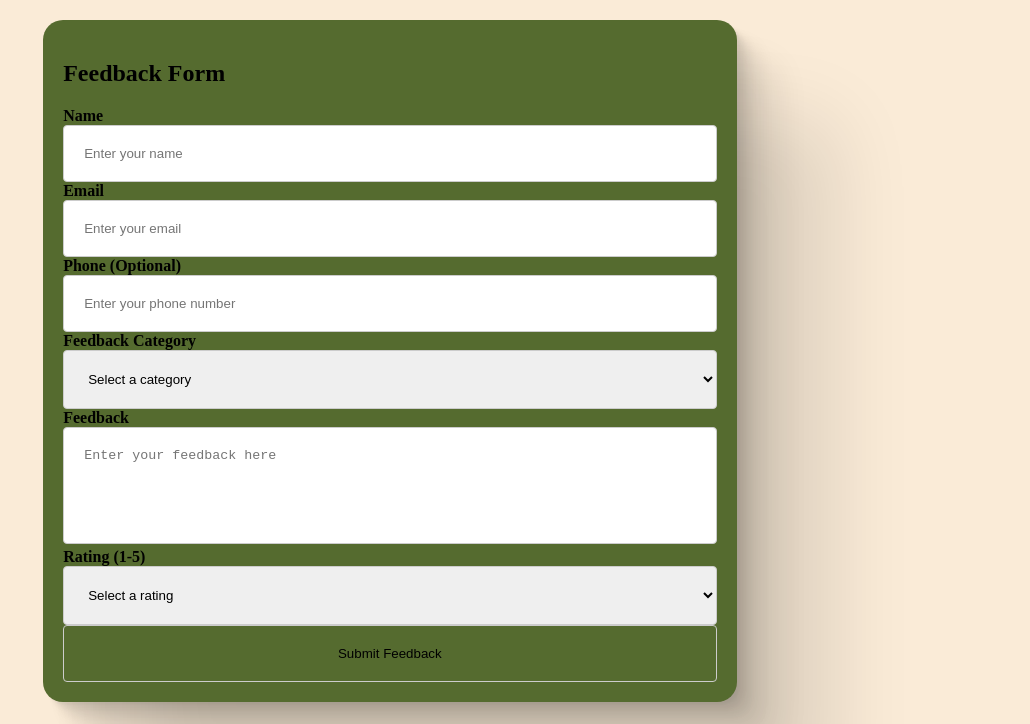
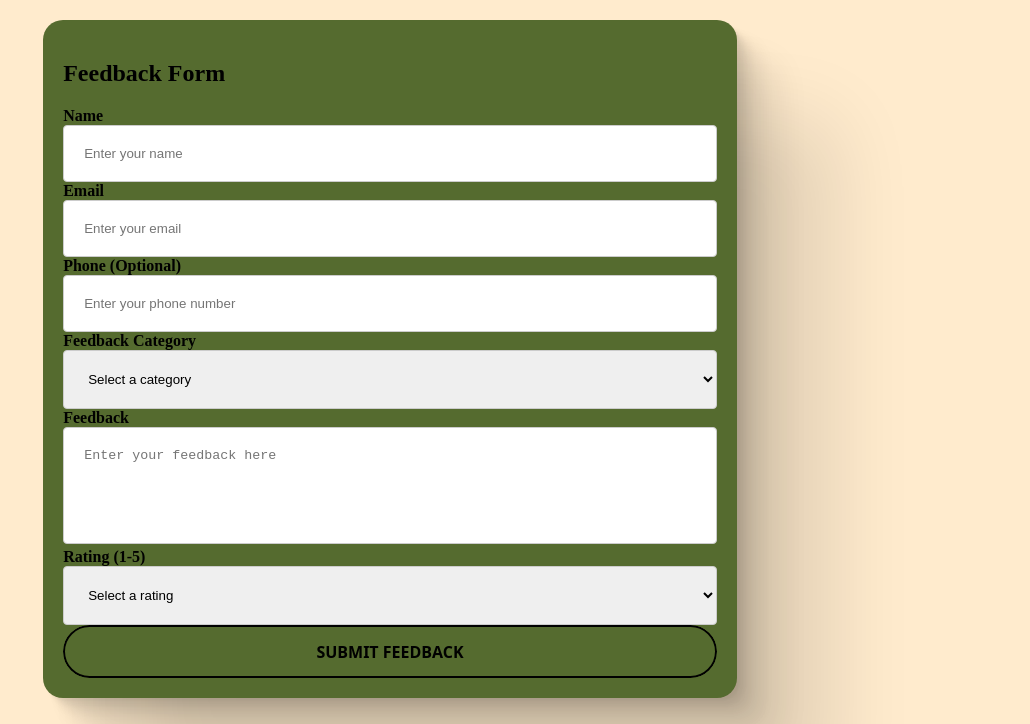
Before and after one commit to spandita2/helloworld, a plain HTML site: page index.html in a window 1280 px wide. Shown: the top 724 px of the page, without its empty margins (250-1280 px from the left). Drawn offline with Linux system fonts and the light colour scheme.

Commit message:
Add files via upload

```diff
--- a/index.html
+++ b/index.html
@@ -55,9 +55,12 @@
         <div class="error" id="ratingError"></div>
 
         <!-- Submit Button -->
-        <button type="button" id="submitBtn" class="hover-grw">Submit Feedback</button>
+        <button type="button" id="submitBtn" class="btn-17">Submit Feedback</button>
+
 
     </form>
+
+
 
     <svg class="hover-grw" xmlns="http://www.w3.org/2000/svg" viewBox="0 0 1440 320"><path fill="#636b2f" fill-opacity="1" d="M0,224L26.7,218.7C53.3,213,107,203,160,218.7C213.3,235,267,277,320,266.7C373.3,256,427,192,480,181.3C533.3,171,587,213,640,229.3C693.3,245,747,235,800,218.7C853.3,203,907,181,960,154.7C1013.3,128,1067,96,1120,112C1173.3,128,1227,192,1280,186.7C1333.3,181,1387,107,1413,69.3L1440,32L1440,320L1413.3,320C1386.7,320,1333,320,1280,320C1226.7,320,1173,320,1120,320C1066.7,320,1013,320,960,320C906.7,320,853,320,800,320C746.7,320,693,320,640,320C586.7,320,533,320,480,320C426.7,320,373,320,320,320C266.7,320,213,320,160,320C106.7,320,53,320,27,320L0,320Z"></path></svg>
 
--- a/style.css
+++ b/style.css
@@ -1,7 +1,7 @@
 body{
     font-family: 'Times New Roman', Times, serif;
     margin: 20px;
-    background-color: antiquewhite;
+    background-color: blanchedalmond;
 
 }
 form{
@@ -38,12 +38,7 @@ input,textarea{
     box-sizing: border-box;
     resize: none;
 }
-button{
-    background-color:darkolivegreen;
-}
-button:hover{
-    background-color:bisque;
-}
+
 .hover-grw{
     display: inline-block;
     vertical-align: middle;
@@ -55,10 +50,145 @@ button:hover{
     -webkit-transition-property: transform;
     transition-property: transform;
 }
-.parent {
-    display: grid;
-    grid-template-columns: repeat(6, 1fr);
-    grid-template-rows: repeat(5, 1fr);
-    grid-column-gap: 0px;
-    grid-row-gap: 0px;
-    }
+
+
+.btn-17,
+.btn-17 *,
+.btn-17 :after,
+.btn-17 :before,
+.btn-17:after,
+.btn-17:before {
+  border: 0 solid;
+  box-sizing: border-box;
+}
+
+.btn-17 {
+  -webkit-tap-highlight-color: transparent;
+  -webkit-appearance: button;
+  background-color: darkolivegreen;
+  background-image: none;
+  color: black;
+  cursor: pointer;
+  font-family: ui-sans-serif, system-ui, -apple-system, BlinkMacSystemFont,
+    Segoe UI, Roboto, Helvetica Neue, Arial, Noto Sans, sans-serif,
+    Apple Color Emoji, Segoe UI Emoji, Segoe UI Symbol, Noto Color Emoji;
+  font-size: 100%;
+  font-weight: 900;
+  line-height: 1.5;
+  margin: 0;
+  -webkit-mask-image: -webkit-radial-gradient(#000, #fff);
+  padding: 0;
+  text-transform: uppercase;
+}
+
+.btn-17:disabled {
+  cursor: default;
+}
+
+.btn-17:-moz-focusring {
+  outline: auto;
+}
+
+.btn-17 svg {
+  display: block;
+
+}
+
+.btn-17 [hidden] {
+  display: none;
+}
+
+.btn-17 {
+  border-radius: 99rem;
+  border-width: 2px;
+  padding: 0.8rem 3rem;
+  z-index: 0;
+}
+
+.btn-17,
+.btn-17 .text-container {
+  overflow: hidden;
+  position: relative;
+}
+
+.btn-17 .text-container {
+  display: block;
+  mix-blend-mode: difference;
+}
+
+.btn-17 .text {
+  display: block;
+  position: relative;
+}
+
+.btn-17:hover .text {
+  -webkit-animation: move-up-alternate 0.3s forwards;
+  animation: move-up-alternate 0.3s forwards;
+}
+
+@-webkit-keyframes move-up-alternate {
+  0% {
+    transform: translateY(0);
+  }
+
+  50% {
+    transform: translateY(80%);
+  }
+
+  51% {
+    transform: translateY(-80%);
+  }
+
+  to {
+    transform: translateY(0);
+  }
+}
+
+@keyframes move-up-alternate {
+  0% {
+    transform: translateY(0);
+  }
+
+  50% {
+    transform: translateY(80%);
+  }
+
+  51% {
+    transform: translateY(-80%);
+  }
+
+  to {
+    transform: translateY(0);
+  }
+}
+
+.btn-17:after,
+.btn-17:before {
+  --skew: 0.2;
+  background: blanchedalmond;
+  content: "";
+  display: block;
+  height: 102%;
+  left: calc(-50% - 50% * var(--skew));
+  pointer-events: none;
+  position: absolute;
+  top: -104%;
+  transform: skew(calc(150deg * var(--skew))) translateY(var(--progress, 0));
+  transition: transform 0.2s ease;
+  width: 100%;
+}
+
+.btn-17:after {
+  --progress: 0%;
+  left: calc(50% + 50% * var(--skew));
+  top: 102%;
+  z-index: -1;
+}
+
+.btn-17:hover:before {
+  --progress: 100%;
+}
+
+.btn-17:hover:after {
+  --progress: -102%;
+}
```
